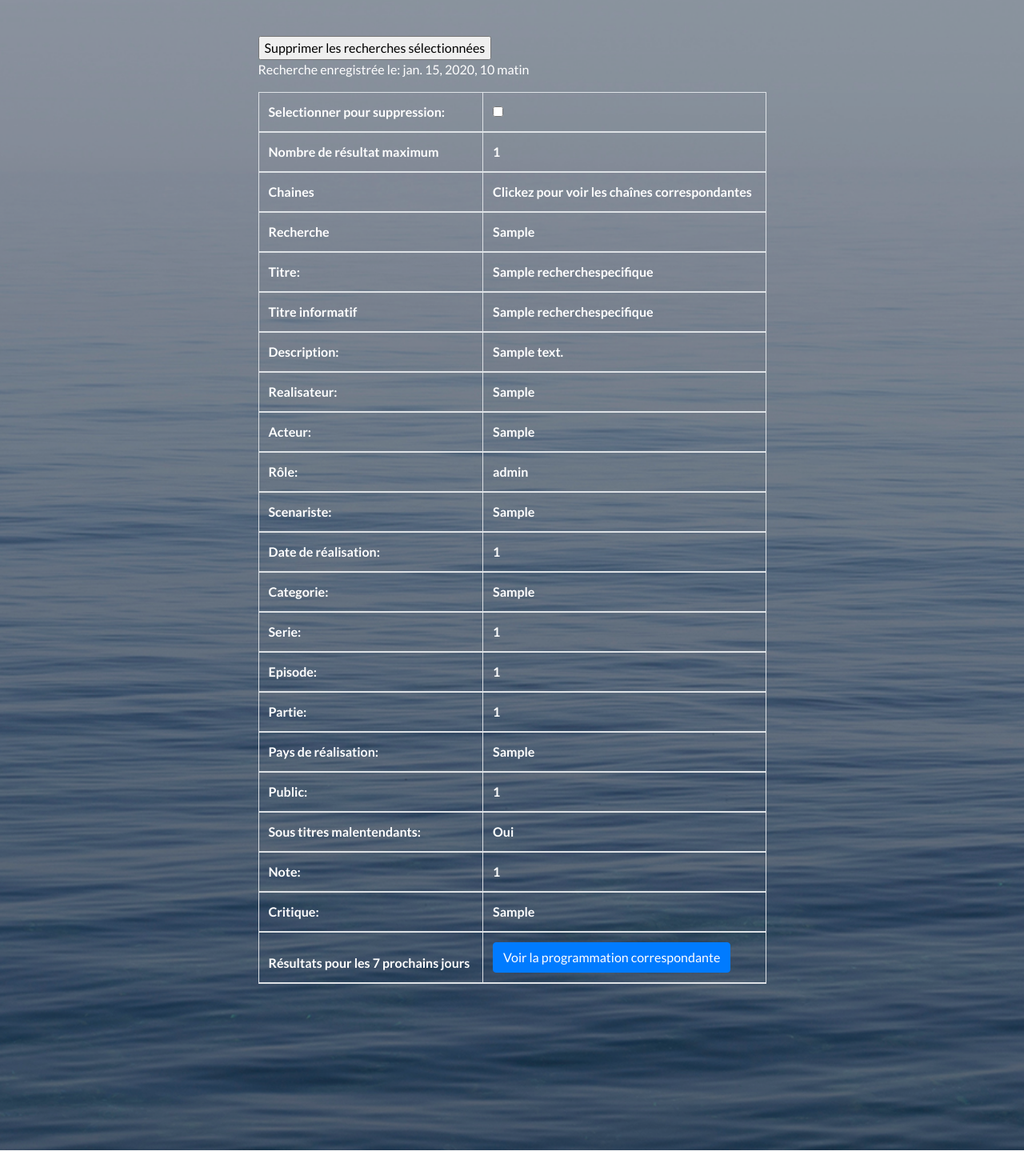
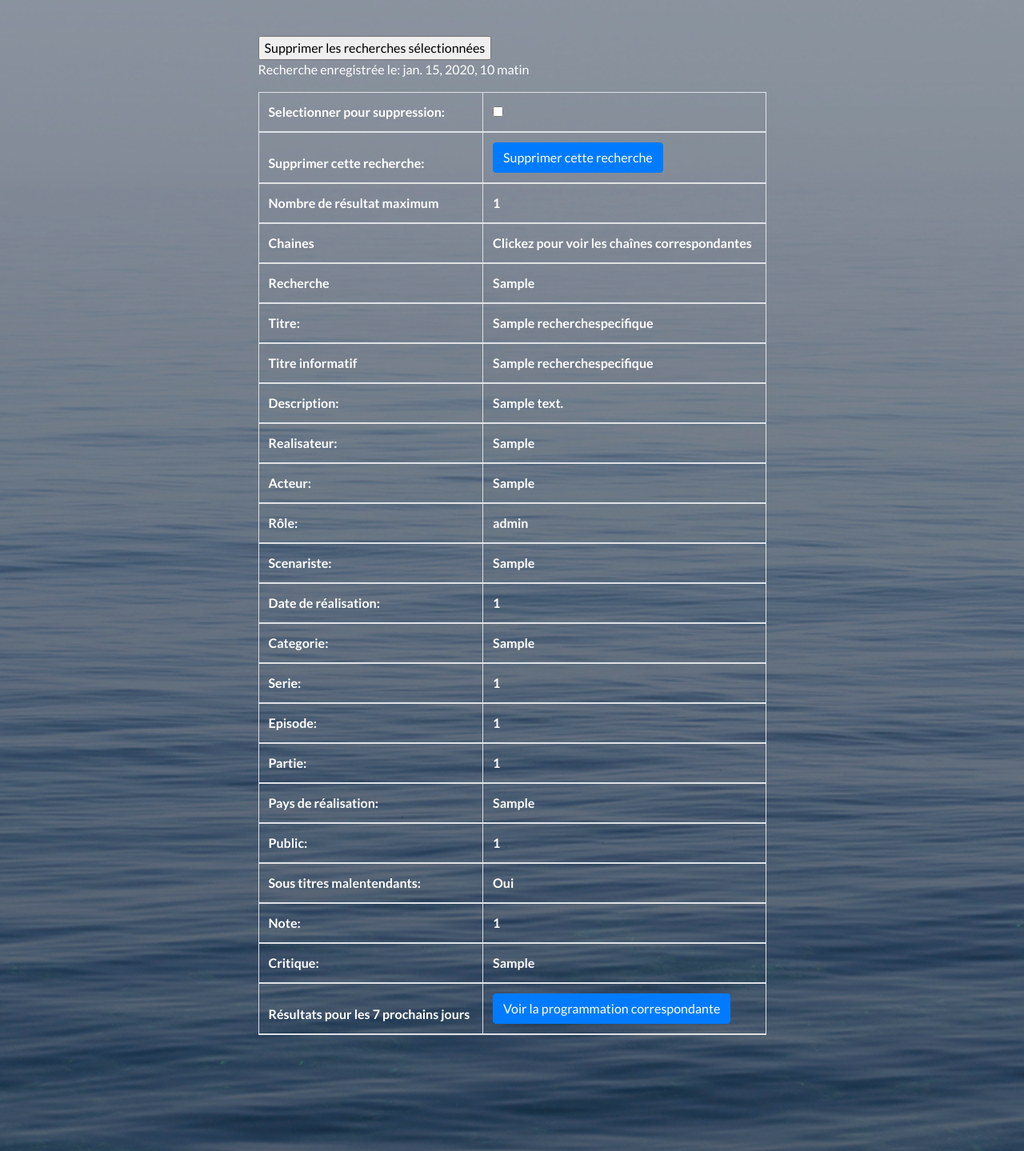
Before and after one commit to oliviernes/broadcast_alert, a Django app: page /my_search/ in a window 1280 px wide; the page is wider, and only the part inside the window is pictured. Shown: the part 366-1805 px from the top of that part at 80% size. Run offline with Django 3.2, Linux system fonts and the light colour scheme; a user stored in the database is signed in; tables that the repository leaves empty hold one stand-in row (values such as "Sample post"); lists and menus that the app fills with data are empty; some libraries are stand-ins or nearby versions.

Commit message:
Use AJAX to delete user's searches

```diff
--- a/programmes/templates/programmes/my_search.html
+++ b/programmes/templates/programmes/my_search.html
@@ -10,7 +10,6 @@
   </div>
 
   <div class="col-md-10 col-lg-8 col-xl-7 mx-auto">
-    <form action="." method="POST">
       {% csrf_token %}
 
       <input type="submit" name="delete" value="Supprimer les recherches sélectionnées" />
@@ -18,8 +17,9 @@
 
     {% for search in searches %}
 
-    <p id="{{ search.recherche.id }}">Recherche enregistrée le: {{ search.recherche.date_creation }}</p>
+    <div id="div{{ search.recherche.id }}">
 
+    <p>Recherche enregistrée le: {{ search.recherche.date_creation }}</p>
 
     <table class="table table-bordered table-striped table-condensed">
 
@@ -27,6 +27,10 @@
         <tr>
         <th>Selectionner pour suppression:</th>
         <th><input type="checkbox" value="{{ search.recherche.id }}" name="choices"></input></th>
+        </tr>
+        <tr>
+          <th>Supprimer cette recherche:</th>
+          <th><button class="btn btn-primary" id="delete{{ search.recherche.id }}" data-object-id="{{ search.recherche.id }}" onclick="deleteFunction{{ search.recherche.id }}()">Supprimer cette recherche</button></th>
         </tr>
         <tr>
           <th>Nombre de résultat maximum</th>
@@ -159,24 +163,67 @@
             </th>
           </tr>
         {% endif %}
-
       </thead>
-
     </table>
-
+    </div>
     {% endfor %}
-
-    </form>
-
   </div>
 </div>
 
 {% for search in searches %}
   <script>
     function myFunction{{ search.recherche.id }}() {
-      var popup = document.getElementById("myPopup{{ search.recherche.id }}");
+      let popup = document.getElementById("myPopup{{ search.recherche.id }}");
       popup.classList.toggle("show");
     }
+    function deleteFunction{{ search.recherche.id }}() {
+          console.log("div{{ search.recherche.id }}");
+          let bouton = document.getElementById("delete{{ search.recherche.id }}");
+          // let object_id = $(this).attr('data-object-id');
+          let object_id = bouton.getAttribute('data-object-id');
+          let url = "/delete/"+ object_id;
+          fetch(url, {
+            method: 'POST',
+            credentials: 'same-origin',
+            headers:{
+            'Accept': 'application/json',
+            'X-Requested-With': 'XMLHttpRequest', //Necessary to work with request.is_ajax()
+            'X-CSRFToken': "{{ csrf_token }}",
+            },
+          })
+          .then(reponse => {
+            let table = document.getElementById("div{{ search.recherche.id }}");
+            $(table).fadeOut();
+          })
+          // $.ajax({
+          //   url: url,
+          //   data: {
+          //       'csrfmiddlewaretoken': "{{ csrf_token }}"
+          //   },
+          //   timeout: 2000,
+          //   type: "POST",
+          //   dataType: "json",
+          //   })
+            // }).done(
+            //   function(){alert("Deleted");}
+            // ).fail(
+            //   function(){alert("Error");}
+            // );
+          // let table = document.getElementById("div{{ search.recherche.id }}");
+          // function unfade(table) {
+          //     var op = 0.1;  // initial opacity
+          //     table.style.display = 'block';
+          //     var timer = setInterval(function () {
+          //         if (op >= 1){
+          //             clearInterval(timer);
+          //         }
+          //         table.style.opacity = op;
+          //         table.style.filter = 'alpha(opacity=' + op * 100 + ")";
+          //         op += op * 0.1;
+          //     }, 10);
+          // }
+          // $(table).fadeOut();
+        };
   </script>
 {% endfor %}
 
--- a/programmes/urls.py
+++ b/programmes/urls.py
@@ -8,4 +8,5 @@ urlpatterns = [
     path("results/", views.search, name="results"),
     path("my_results/<my_search_id>", views.my_results, name="my_results"),
     path("my_search/", views.my_search, name="my_search"),
+    path('delete/<int:pk>', views.delete, name='delete'),
 ]
--- a/programmes/views.py
+++ b/programmes/views.py
@@ -1,6 +1,8 @@
 """Views to manage programmes"""
 from django.shortcuts import render
 from django.shortcuts import redirect
+from django.shortcuts import get_object_or_404
+from django.http import JsonResponse
 
 from .next import ProgrammesNext7D
 
@@ -330,24 +332,30 @@ def my_search(request):
                 }
             )
 
-    if request.method == "POST":
-        form_delete = DeleteForm(request.POST)
+    # if request.method == "POST":
+    #     form_delete = DeleteForm(request.POST)
 
-        if form_delete.is_valid() and "delete" in request.POST:
-            for selected_search in form_delete.cleaned_data["choices"]:
-                selected_search.delete()
+    #     if form_delete.is_valid() and "delete" in request.POST:
+    #         for selected_search in form_delete.cleaned_data["choices"]:
+    #             selected_search.delete()
 
-            return redirect("my_search")
-        else:
-            return redirect("my_search")
-    else:
-        form_delete = DeleteForm()
+    #         return redirect("my_search")
+    #     else:
+    #         return redirect("my_search")
+    # else:
+    #     form_delete = DeleteForm()
 
-        context = {"searches": searches, "form_delete": form_delete}
+    #     context = {"searches": searches, "form_delete": form_delete}
 
-        return render(request, "programmes/my_search.html", context)
+    #     return render(request, "programmes/my_search.html", context)
+
+    context = {"searches": searches}
+
+    return render(request, "programmes/my_search.html", context)
+
 
 def my_results(request, my_search_id):
+    """Display user's matching programmes for recorded searches the next 7 days"""
 
     my_search = Recherche.objects.get(id=my_search_id)
     max_resultats = my_search.max_resultats
@@ -451,3 +459,14 @@ def my_results(request, my_search_id):
                 'info_programmes': info_programmes
                 }
     return render(request, "programmes/results.html", context)
+
+def delete(request, pk):
+    # breakpoint()
+    item = Recherche.objects.get(id=pk)
+    item.delete()
+
+    if request.is_ajax():
+        data = {
+                'my_data': "data_to_give_to_fetch"
+        }
+        return JsonResponse(data)
```
